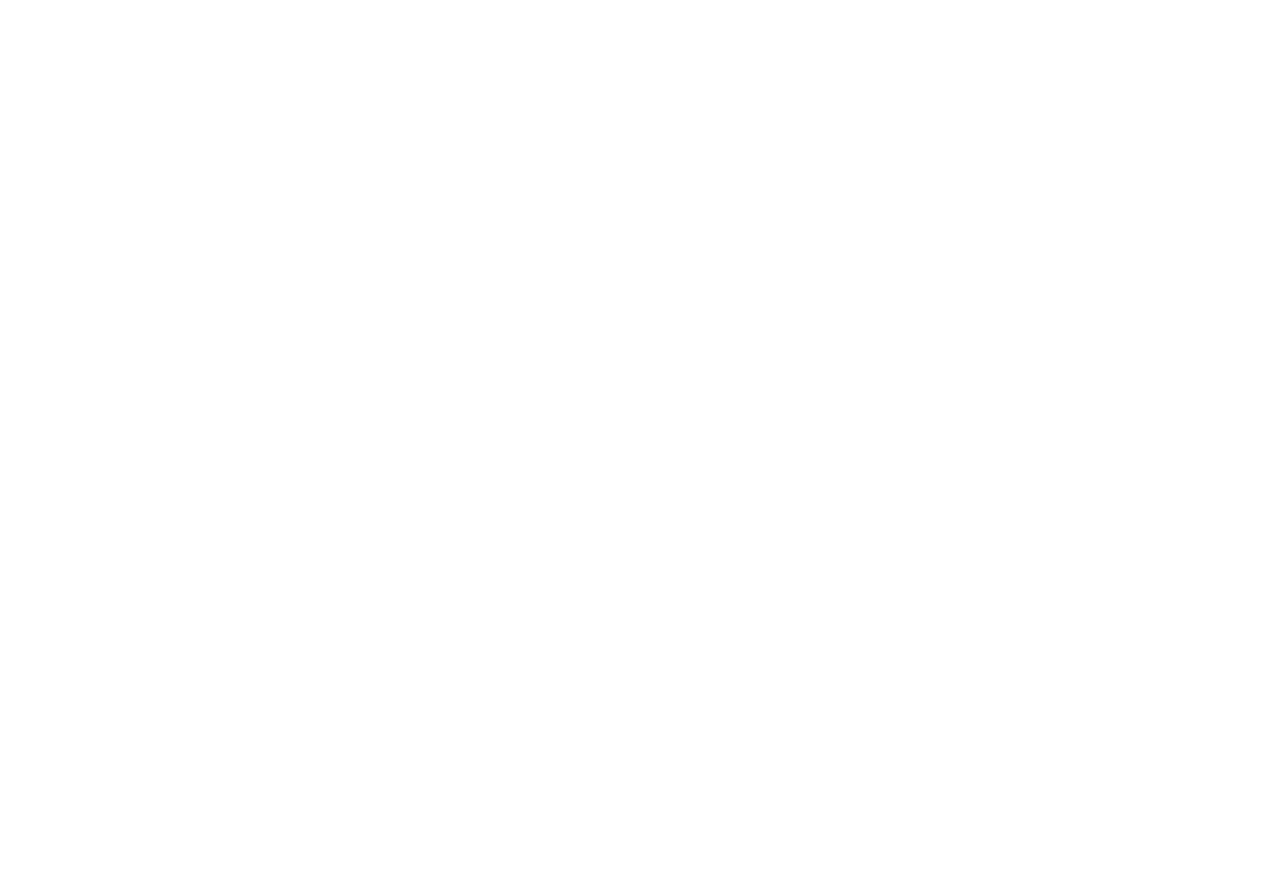
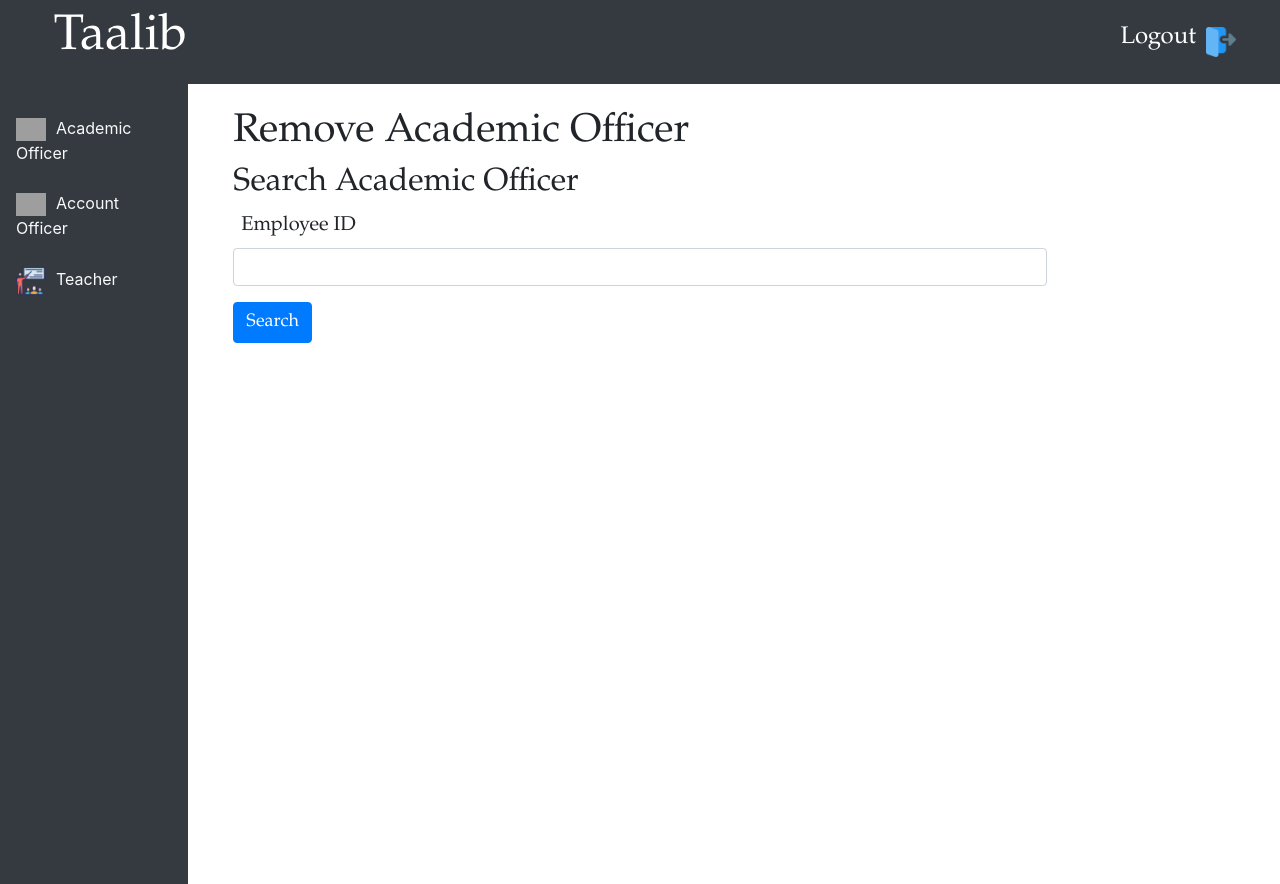
Before and after one commit to Muhammad-Hasham/Taalib, a React (Create React App) app in the folder Frontend/taalib/: page /ManageAcaOfficer/DeleteAcaOfficer in a window 1280 px wide. Before the commit this address had no page. Before the commit the page ends 800 px from the top, so only its background shows below. Built offline with nearby package versions, Linux system fonts and the light colour scheme; grey boxes are pictures that could not be loaded.

Commit message:
Academic Officer delete complete

```diff
--- a/Frontend/taalib/src/App.js
+++ b/Frontend/taalib/src/App.js
@@ -11,9 +11,12 @@
 import EditAccOfficer from "./components/pages/AccountOfficer/editAccOfficer";
 import ViewAccOfficer from "./components/pages/AccountOfficer/viewAccOfficer";
 
+///////////////////////////////////////////////////////////////////////////////////////////
 import ManageAcaOfficer from "./components/pages/AcademicOfficer/AcaOffmanageScreen";
 import RegisterAcaOfficer from "./components/pages/AcademicOfficer/registerAcaOfficer";
 import AcaOffInfo from "./components/pages/AcademicOfficer/AcaOffInfo";
+import DeleteAcaOfficer from "./components/pages/AcademicOfficer/DeleteAcaOfficer";
+import AcaOffDelete from "./components/pages/AcademicOfficer/delete";
 
 function App() {
   return (
@@ -61,6 +64,9 @@
           element={<AcaOffInfo />}
         />
 
+        <Route path="/ManageAcaOfficer/DeleteAcaOfficer" element={<DeleteAcaOfficer />} />
+        <Route path="/ManageAcaOfficer/DeleteAcaOfficer/AcaOffInfo" element={<AcaOffDelete />} />
+
       </Routes>
     </BrowserRouter>
   );
--- /dev/null
+++ b/Frontend/taalib/src/components/pages/AcademicOfficer/DeleteAcaOfficer.js
@@ -0,0 +1,24 @@
+import React from "react";
+import NavBar from "../nav";
+import SideBar from "../sideBar";
+import DeleteForm from "./DeleteForm";
+
+function DeleteAcaOfficer() {
+  return (
+    <div>
+      <NavBar />
+      <div>
+        <div className="row">
+          <div className="col-md-2">
+            <SideBar />
+          </div>
+          <div className="col-md-8">
+            <DeleteForm />
+          </div>
+        </div>
+      </div>
+    </div>
+  );
+}
+
+export default DeleteAcaOfficer;
--- /dev/null
+++ b/Frontend/taalib/src/components/pages/AcademicOfficer/DeleteForm.js
@@ -0,0 +1,65 @@
+import React, { useState } from "react";
+import axios from "axios";
+import { useNavigate } from "react-router-dom";
+
+function DeleteForm() {
+  const navigate = useNavigate();
+  const [searchString, setSearchString] = useState("");
+
+  const handleSearch = async (e) => {
+    e.preventDefault();
+
+    let token = localStorage.getItem("user");
+        token = JSON.parse(token);
+        token = token.token
+
+        const data = {
+        employeeId: String(searchString),
+        };
+
+    try {
+      const response = await axios.get(
+        `http://localhost:3001/api/academicOfficer/retrieve/${data.employeeId}`,
+        {
+          headers: { Authorization: token },
+        }
+      );
+
+      if (!response.data) {
+        alert("Academic officer not found");
+        return;
+      }
+
+      localStorage.setItem("acaofficer", JSON.stringify(response.data));
+      navigate("/ManageAcaOfficer/DeleteAcaOfficer/AcaOffInfo");
+    } catch (error) {
+      alert("Something went wrong");
+    }
+  };
+
+  return (
+    <div className="container">
+      <br />
+      <h1>Remove Academic Officer</h1>
+      <h2>Search Academic Officer</h2>
+      <form onSubmit={handleSearch}>
+        <div className="form-group">
+          <label htmlFor="employeeId">Employee ID</label>
+          <input
+            type="text"
+            className="form-control"
+            id="employeeId"
+            value={searchString}
+            onChange={(e) => setSearchString(e.target.value)}
+            required
+          />
+        </div>
+        <button type="submit" className="btn btn-primary">
+          Search
+        </button>
+      </form>
+    </div>
+  );
+}
+
+export default DeleteForm;
--- /dev/null
+++ b/Frontend/taalib/src/components/pages/AcademicOfficer/delete.js
@@ -0,0 +1,82 @@
+import React from "react";
+import NavBar from "../nav";
+import SideBar from "../sideBar";
+import axios from "axios";
+import { useNavigate } from "react-router-dom";
+
+function AcademicOfficerDelete() {
+
+  const navigate = useNavigate();
+  const academicOfficer = JSON.parse(localStorage.getItem("acaofficer"));
+
+  const handleDelete = () => {
+    let token = localStorage.getItem("user");
+        token = JSON.parse(token);
+        token = token.token
+    console.log(academicOfficer.employeeId);
+    console.log(token.token);
+    axios
+      .delete(
+        `http://localhost:3001/api/academicOfficer/delete/${academicOfficer.employeeId}`,
+        {
+            headers: { Authorization: token },
+        }
+      )
+      .then((response) => {
+        console.log(response);
+        alert("Academic Officer Deleted");
+        navigate("/ManageAcaOfficer/DeleteAcaOfficer");
+      })
+      .catch((err) => {
+        console.log(err);
+      });
+  };
+
+  if (!academicOfficer || !academicOfficer.name) {
+    // Handle the case when academicOfficer or academicOfficer.name is null
+    return <div>No Academic officer found.</div>;
+  }
+
+  return (
+    <div>
+      <NavBar />
+      <div>
+        <div className="row">
+          <div className="col-md-2">
+            <SideBar />
+          </div>
+          <div className="col-md-10">
+            <div className="container">
+              <br />
+              <h1>Academic Officer Information</h1>
+              <br />
+              <h1>{academicOfficer.name}</h1>
+              <br />
+              <table className="table">
+                <tbody>
+                  <tr>
+                    <th>Email</th>
+                    <td>{academicOfficer.email}</td>
+                  </tr>
+                  <tr>
+                    <th>Password</th>
+                    <td>{academicOfficer.password}</td>
+                  </tr>
+                  <tr>
+                    <th>Joining Date</th>
+                    <td>{academicOfficer.joiningDate}</td>
+                  </tr>
+                </tbody>
+              </table>
+              <button className="btn btn-danger" onClick={handleDelete}>
+                Delete
+              </button>
+            </div>
+          </div>
+        </div>
+      </div>
+    </div>
+  );
+}
+
+export default AcademicOfficerDelete;
```
